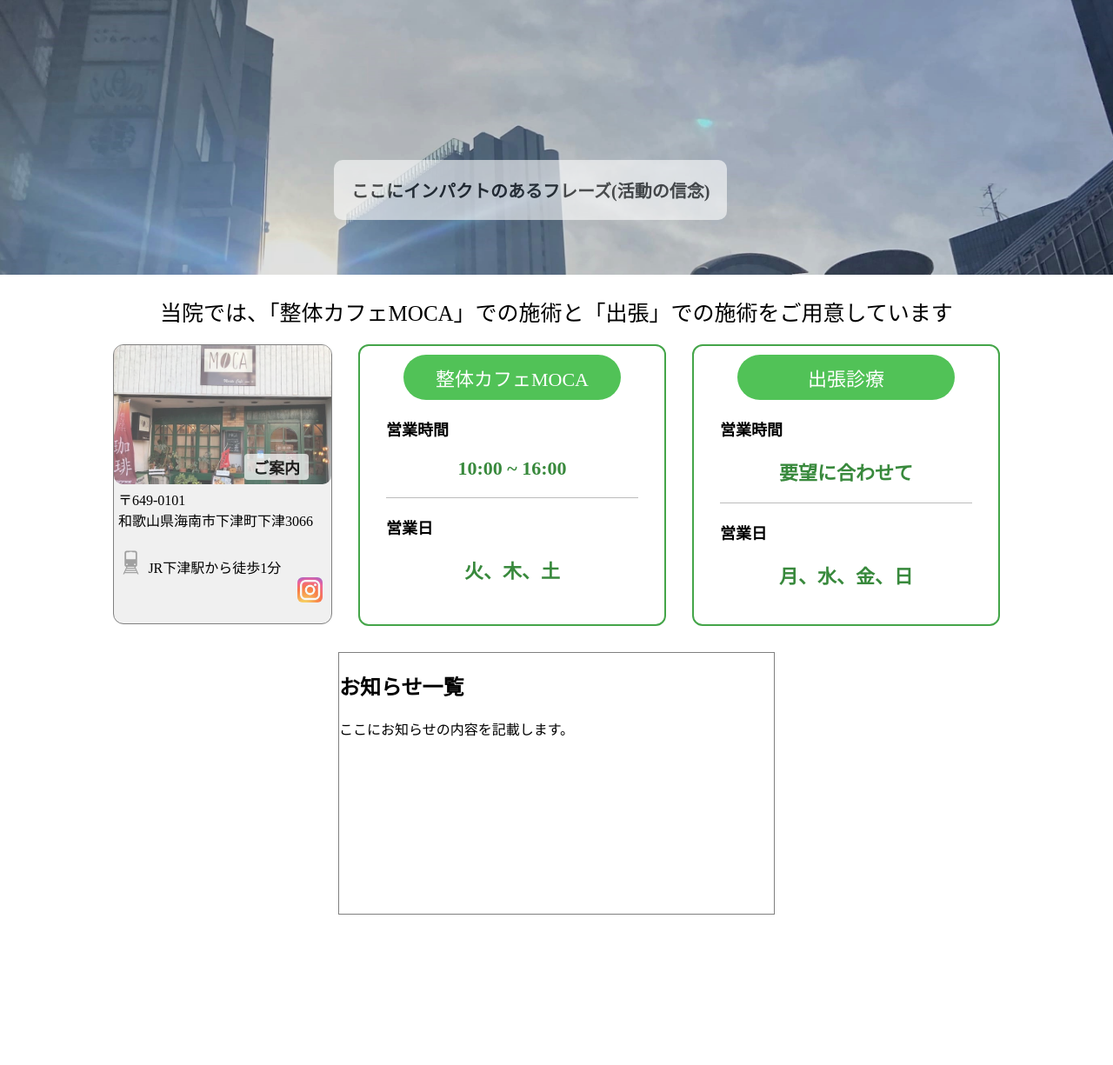
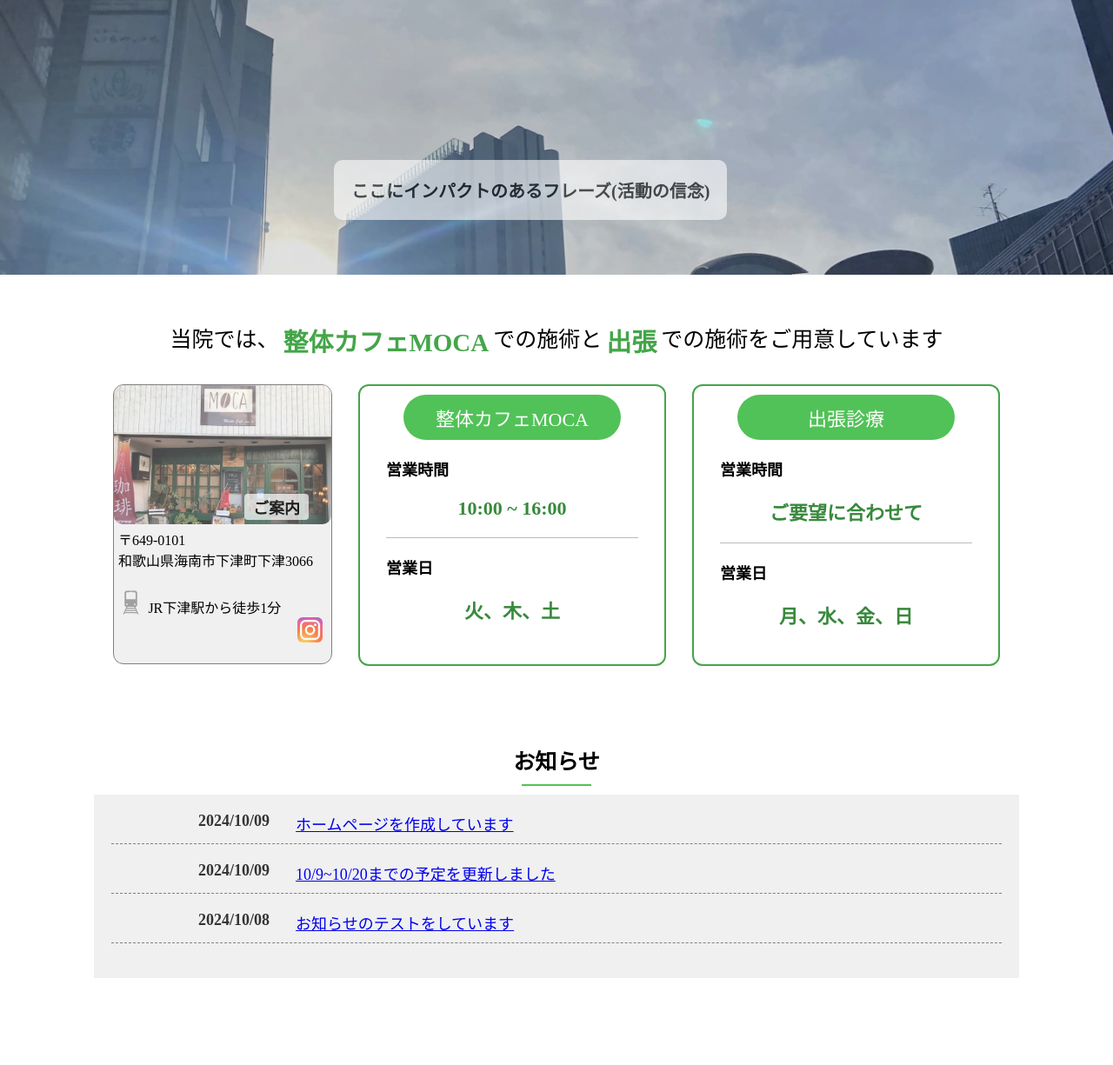
Before and after one commit to zuka121/Akira-seitai, a Django app: page / in a window 1280 px wide. Shown: the part 136-1361 px from the top of the page at 87% size. Before the commit the page ends 1188 px from the top, so only its background shows below. Run offline with Django 5.2, Linux system fonts and the light colour scheme; data comes from the database, SQL or seed files in the repository; both versions use the stored data as it was after the commit.

Commit message:
add comment space

```diff
--- a/calendarapp/models.py
+++ b/calendarapp/models.py
@@ -41,3 +41,12 @@ class Request(models.Model):
 
     def __str__(self):
         return self.name
+
+
+class Notice(models.Model):
+    title = models.CharField(max_length=200)  # お知らせのタイトル
+    content = models.TextField()  # お知らせの内容
+    date = models.DateField()  # お知らせの日付、自動的に現在の日付が保存される
+
+    def __str__(self):
+        return self.title
--- a/calendarapp/templates/calendarapp/home.html
+++ b/calendarapp/templates/calendarapp/home.html
@@ -130,9 +130,19 @@
      }
 
      .intro-active{
+        display: flex;
         font-size: 25px;
-        text-align: center;
-        margin-top: 20px;
+        justify-content: center;
+        color: black;
+        margin: 50px auto 10px auto;
+     }
+
+     .intro-active1{
+        font-size: 29px;
+        color: #44a549;
+        font-weight: bold;
+        margin: 0px 5px 0px 5px;
+
      }
 
      .title{
@@ -235,6 +245,54 @@
         border-radius: 6px;
      }
 
+     .osirase-title{
+        top: 0%;
+        left: -70%;
+        white-space: nowrap;
+        font-size: 25px;
+        font-weight: bold;
+        text-align: center;
+        margin: 70px 0px 0px 0px
+     }
+
+     .osirase-title-box{
+        font-size: 25px;
+        font-weight: bold;
+        text-align: center;
+        border-bottom:solid 2px #51c257;
+        margin: 10px 600px;
+     }
+
+     .notice-list {
+            width: 80%;
+            background-color: rgb(240, 240, 240);
+            padding: 20px;
+            margin: auto;
+            justify-content: left;
+            margin-bottom: 100px;
+        }
+     .notice-item {
+            margin-bottom: 20px;
+            padding-left: 100px;
+            padding-bottom: 10px;
+            display: flex;
+            justify-content: left;
+            border-bottom: dashed 1.5px gray;
+
+        }
+     .notice-date {
+            font-size: 18px;
+            font-weight: bold;
+            color: #333;
+            margin-right: 30px;
+        }
+     .notice-title {
+            font-size: 18px;
+        }
+     .notice-content {
+        font-size: 18px;
+        }
+
 
 
 
@@ -268,7 +326,11 @@
   </div>
 
   <div class="intro-active">
-    当院では、「整体カフェMOCA」での施術と「出張」での施術をご用意しています
+     当院では、
+     <div class="intro-active1">整体カフェMOCA</div>
+     での施術と
+     <div class="intro-active1">出張</div>
+     での施術をご用意しています
   </div>
 
   <div class="active-schedule-container">
@@ -318,7 +380,7 @@
             営業時間
         </div>
         <div class="title2">
-            要望に合わせて
+            ご要望に合わせて
         </div>
         <div class="title1">
             営業日
@@ -330,14 +392,22 @@
      </div>
   </div>
 
+  <div id="notice" class="osirase-title">お知らせ</div>
+  <div class="osirase-title-box"></div>
 
-  <div class="active-schedule-container">
-        <div id="notice" class="notice-section1">
-          <h2>お知らせ一覧</h2>
-          <p>ここにお知らせの内容を記載します。</p>
-          <!-- その他のお知らせ内容 -->
-       </div>
-  </div>
+
+    <div class="notice-list">
+        {% for notice in notices %}
+        <div class="notice-item">
+            <div class="notice-date">{{ notice.date|date:"Y/m/d" }}</div>
+            <a href="{% url 'notice_detail' notice.pk %}">
+                <div class="notice-title">{{ notice.title }}</div>
+            </a>
+        </div>
+        {% endfor %}
+    </div>
+
+
 </body>
 
 {% endblock %}
--- a/calendarapp/urls.py
+++ b/calendarapp/urls.py
@@ -12,5 +12,5 @@ urlpatterns = [
     path('request/new/', views.request_create_view, name='request_create'),
     path('request/success/', views.request_success_view, name='request_success'),
     path('profile/', views.profile_view, name='profile'),
-
+    path('notices/<int:pk>/', views.notice_detail, name='notice_detail'),
 ]
--- a/calendarapp/views.py
+++ b/calendarapp/views.py
@@ -1,9 +1,9 @@
 from django.shortcuts import render
-from .models import Event
+from .models import Event, Notice
 import calendar
 from datetime import datetime, timedelta
 from django.utils import timezone
-from django.shortcuts import render, redirect
+from django.shortcuts import render, redirect, get_object_or_404
 from .forms import RequestForm
 
 
@@ -17,7 +17,8 @@ import matplotlib
 matplotlib.use('Agg')
 
 def home_view(request):
-    return render(request, 'calendarapp/home.html')
+    notices = Notice.objects.all().order_by('-date')
+    return render(request, 'calendarapp/home.html', {'notices': notices})
 
 
 
@@ -199,3 +200,9 @@ def request_success_view(request):
 
 def profile_view(request):
     return render(request, 'calendarapp/profile.html')
+
+
+
+def notice_detail(request, pk):
+    notice = get_object_or_404(Notice, pk=pk)  # 特定のお知らせを取得
+    return render(request, 'calendarapp/notice_detail.html', {'notice': notice})
```
Also changed, not shown: calendarapp/admin.py (+9 -1 lines), calendarapp/templates/calendarapp/notice_detail.html (added, +19 -0 lines), calendarapp/migrations/0008_notice_alter_request_email_confirm.py (added), calendarapp/migrations/0009_alter_notice_date.py (added), db.sqlite3.
